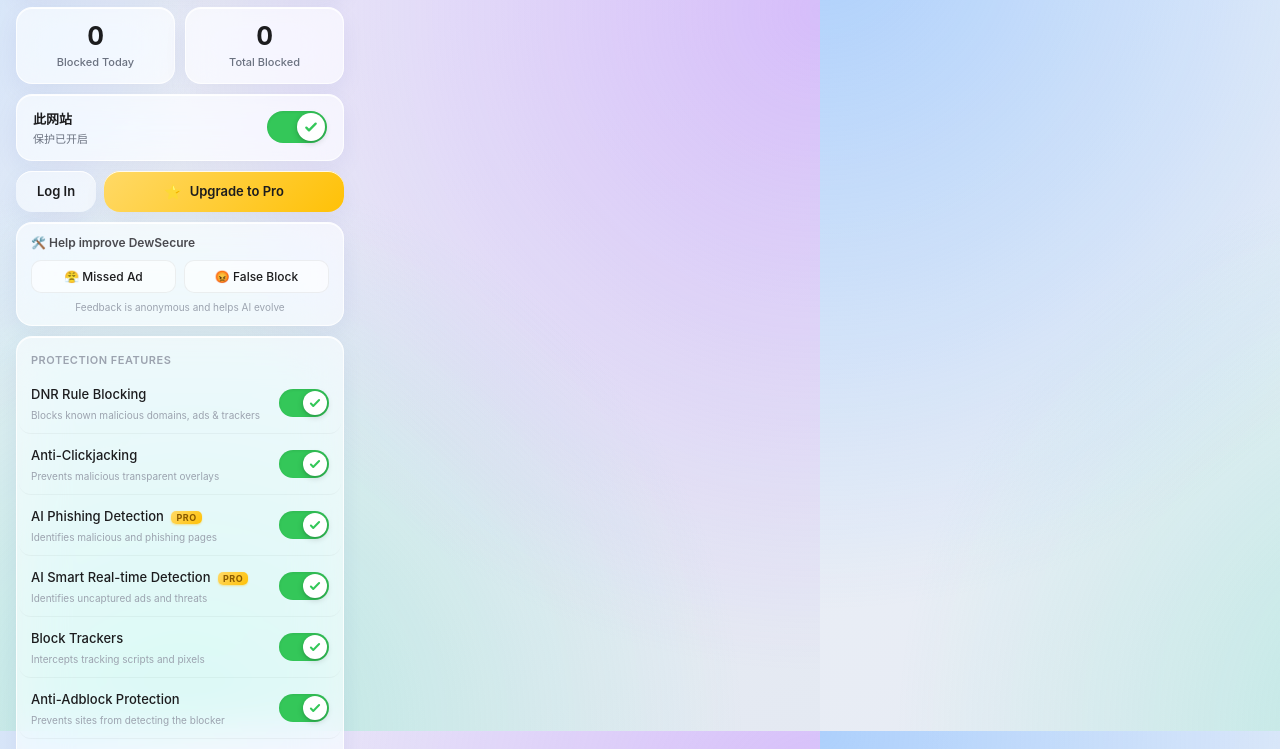
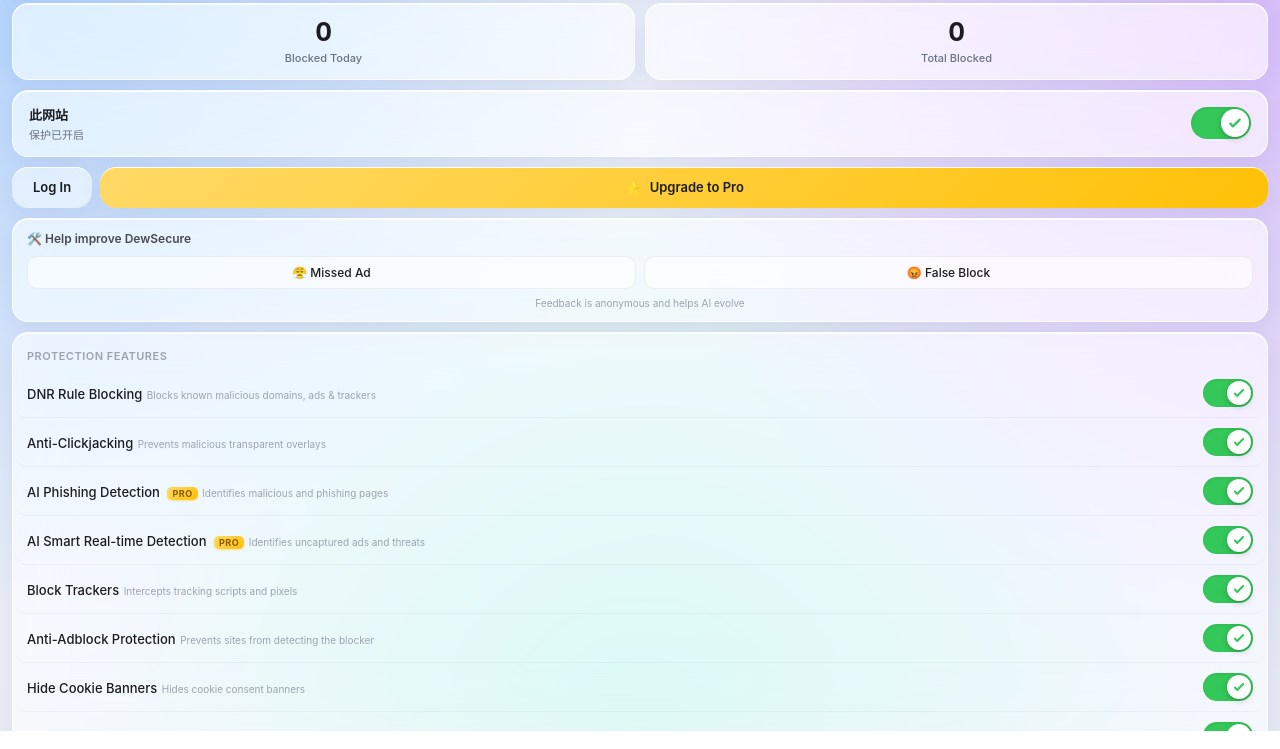
Before and after one commit to zero6039-code/dewsecure, a website with bundled scripts: page extensions/chrome/popup/index.html in a window 1280 px wide. Shown: the part 69-818 px from the top of the page. Built offline with nearby package versions, Linux system fonts and the light colour scheme; some packages are replaced by stand-ins of ours; no server answers.

Commit message:
release: v1.2.4 (Yandex Popup 降级适配 + UI 呼吸感优化)

```diff
--- a/extensions/chrome/popup/popup.css
+++ b/extensions/chrome/popup/popup.css
@@ -1881,3 +1881,29 @@ body {
     background: linear-gradient(135deg, rgba(255,255,255,0.9), rgba(255,255,255,0.6)) !important;
     box-shadow: 0 4px 12px rgba(0, 0, 0, 0.08);
 }
+
+
+/* 🌟 完美自适应布局 */
+html, body {
+    width: 100%;
+    min-width: 340px; /* 保证弹窗模式下不会被挤压变形 */
+    height: 100vh;    /* 在侧边栏中自动撑满全高 */
+    margin: 0;
+    padding: 0;
+    overflow: hidden; /* 防止双重滚动条 */
+}
+
+/* 确保主视图区域填满高度并可滚动 */
+.app {
+    height: 100%;
+    overflow-y: auto;
+    overflow-x: hidden;
+}
+
+
+/* 🌟 完美呼吸感：上下左右全部留白 */
+.app {
+    padding: 12px 12px 20px 12px !important;
+    box-sizing: border-box;
+    height: 100%;
+}
```
Also changed, not shown: extensions/chrome/dist/manifest.json, extensions/chrome/dist/popup/popup.css, extensions/chrome/dist/popup/popup.js, extensions/chrome/dist/src/background.js, extensions/chrome/dist/src/content.js, extensions/chrome/dist/src/inject.js, extensions/chrome/dist/src/offscreen.js, extensions/chrome/manifest.json, 2 other files.
